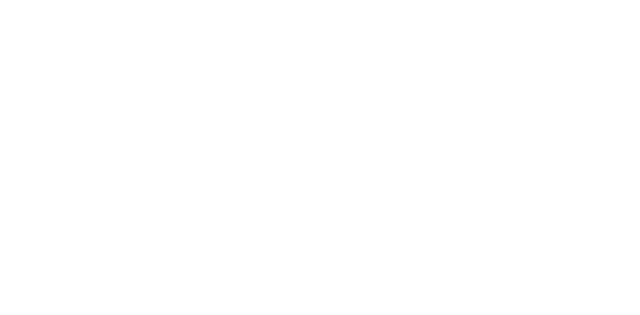
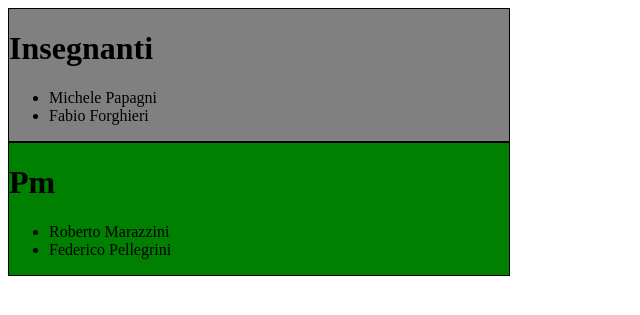
Before and after one commit to ManuelBenini/php-snacks-b1, a PHP site: page / in a window 1280 px wide. Before the commit the part shown is empty. Shown: the top 315 px of the page, without its empty margins (0-640 px from the left). Run offline with PHP 8.4, Linux system fonts and the light colour scheme.

Commit message:
Snack 6 terminato

```diff
--- a/Snack 6/index.php
+++ b/Snack 6/index.php
@@ -1,10 +1,70 @@
 <?php
 
+  ## Snack 6
+  // Utilizzare questo array: https://pastebin.com/CkX3680A. Stampiamo il nostro array mettendo gli insegnanti in un rettangolo grigio e i PM in un rettangolo verde.
 
-
-
-
-
-
+  $db = [
+    'teachers' => [
+      [
+          'name' => 'Michele',
+          'lastname' => 'Papagni'
+      ],
+      [
+          'name' => 'Fabio',
+          'lastname' => 'Forghieri'
+      ]
+    ],
+    'pm' => [
+      [
+          'name' => 'Roberto',
+          'lastname' => 'Marazzini'
+      ],
+      [
+          'name' => 'Federico',
+          'lastname' => 'Pellegrini'
+      ]
+    ]
+  ];
 
 ?>
+
+<!DOCTYPE html>
+<html lang="en">
+<head>
+  <meta charset="UTF-8">
+  <meta http-equiv="X-UA-Compatible" content="IE=edge">
+  <meta name="viewport" content="width=device-width, initial-scale=1.0">
+  <title>Snack 6 PHP</title>
+  <style>
+    .rectangle{
+      width: 500px;
+      border: 1px solid black;
+    }
+    .pm{
+      background-color: green;
+    }
+    .teachers{
+      background-color: gray;
+    }
+  </style>
+</head>
+<body>
+
+  <?php foreach ($db as $role => $peoples): ?>
+
+    <div class="rectangle <?php echo $role; ?>">
+      <h1><?php echo $role === 'teachers' ? 'Insegnanti' : 'Pm' ?></h1>
+      <ul>
+
+        <?php foreach ($peoples as $people): ?>
+          <li><?php echo $people['name'] . ' ' .  $people['lastname']; ?></li>
+        <?php endforeach; ?>
+
+      </ul>
+
+    </div>
+
+  <?php endforeach; ?>
+
+</body>
+</html>
```
